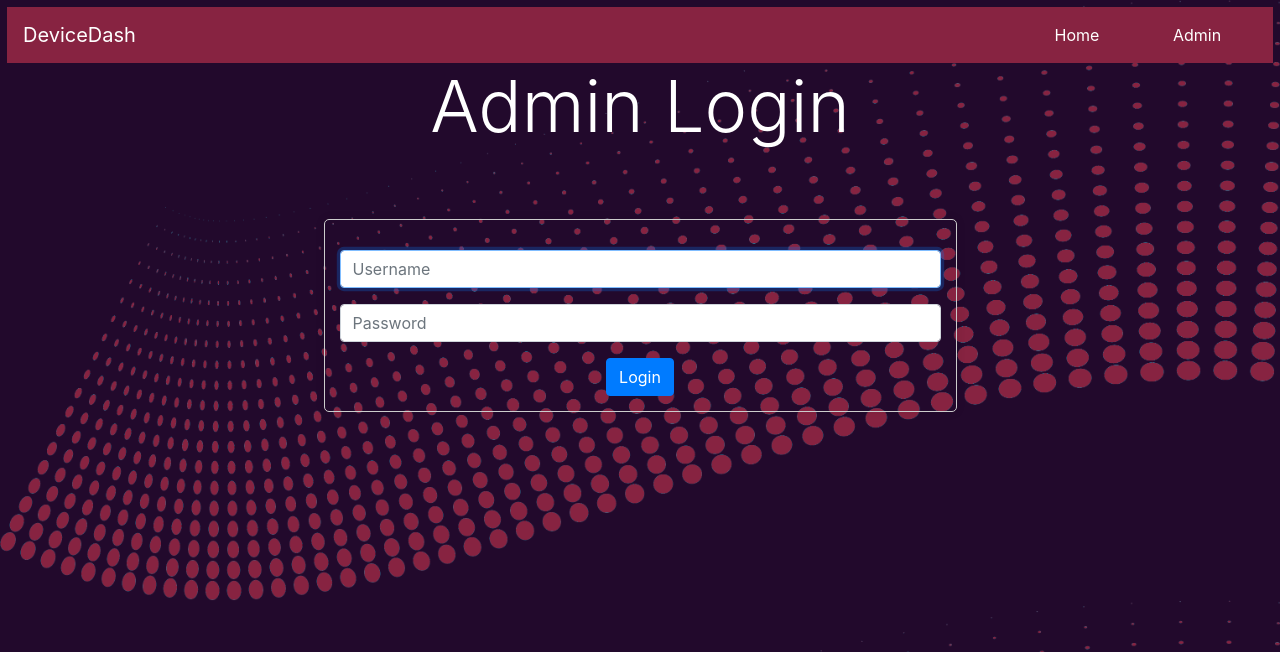
After one commit to akshay-rajan/devicedash, a Django app: template tech/devicedash/templates/devicedash/admin.html in a window 1280 px wide. The commit adds this page. Shown: the top 652 px of the page. Run offline with Django 4.2, Linux system fonts and the light colour scheme; the template is opened without the code that fills it, so the values that code supplies are empty; some libraries are stand-ins or nearby versions.

Commit message:
Add Login

```diff
--- a/tech/devicedash/static/devicedash/styles.css
+++ b/tech/devicedash/static/devicedash/styles.css
@@ -110,26 +110,42 @@ nav {
 }
 
 .main-heading {
-    width: 100%;
+    width: 960px;
     padding: 0%;
     margin:0%;
     padding: 0%
 }
 .main-left {
-    /* float: left; */
     margin-right: 25%;
 }
 .main-right {
     margin:10px;
     margin-left: 30%;
+    text-align: right;
     font-size: 30px;
     font-family:'Gill Sans', 'Gill Sans MT', Calibri, 'Trebuchet MS', sans-serif;
-    /* float: right; */
+    width: 500px;
 }
 .description {
+    margin-top: 60px;
     text-align: center;
     font-size: larger;
     font-family:'Gill Sans', 'Gill Sans MT', Calibri, 'Trebuchet MS', sans-serif;
+    background-color: rgba(190, 49, 68, 0.5);
+}
+
+.login-form {
+    margin-left: 25%;
+    margin-top: 70px;
+    width: 50%;
+    padding: 15px;
+    border: 1px solid #ccc;
+    border-radius: 5px;
+    box-shadow: 0 0 10px rgba(0, 0, 0, 0.1);
+}
+
+.login-form form {
+    margin-top: 15px;
 }
 
 /* .qs {
--- /dev/null
+++ b/tech/devicedash/templates/devicedash/admin.html
@@ -0,0 +1,24 @@
+{% extends 'devicedash/layout.html' %}
+{% load static %}
+{% block script %}
+    <script src=""></script>
+{% endblock %}
+{% block body %}
+
+<h1 class="display-3 text-center">Admin Login</h1>
+<div class="">
+    <div class="login-form form-group text-center" id="search">
+        <form action="{% url 'add' %}" method="post">
+            {% csrf_token %}
+            <div class="form-group">
+                <input autofocus class="form-control" type="text" name="username" placeholder="Username" required>
+            </div>
+            <div class="form-group">
+                <input class="form-control" type="password" name="password" placeholder="Password" required>
+            </div>
+            <input class="btn btn-primary" type="submit" value="Login">
+        </form>
+    </div>
+</div>
+
+{% endblock %}
--- a/tech/devicedash/templates/devicedash/index.html
+++ b/tech/devicedash/templates/devicedash/index.html
@@ -1,10 +1,9 @@
 {% extends 'devicedash/layout.html' %}
 {% load static %}
-{% block body %}
 {% block script %}
     <script src="{% static 'devicedash/index.js' %}"></script>
 {% endblock %}
-
+{% block body %}
 <div class="container main-heading">
     <div class="main-left">
         <h1 class="display-1">DeviceDash</h1>
--- a/tech/devicedash/templates/devicedash/layout.html
+++ b/tech/devicedash/templates/devicedash/layout.html
@@ -25,9 +25,15 @@
                 <li class="nav-item">
                   <a class="nav-link active" href="{% url 'index' %}">Home</a>
                 </li>
-                <li class="nav-item">
-                  <a class="nav-link active" href="#">Admin</a>
-                </li>
+                {% if user.is_authenticated %}
+                  <li class="nav-item">
+                    <a class="nav-link active" href="{% url 'logout_view' %}">Logout</a>
+                  </li>
+                {% else %}
+                  <li class="nav-item">
+                    <a class="nav-link active" href="{% url 'admin' %}">Admin</a>
+                  </li>
+                {% endif %}
               </ul>
             </div>
           </nav>
--- a/tech/devicedash/urls.py
+++ b/tech/devicedash/urls.py
@@ -7,6 +7,9 @@ from . import views
 urlpatterns = [
     path("", views.index, name="index"),
     path("find", views.find, name="find"),
+    path("admin", views.admin, name="admin"),
+    path("add", views.add, name="add"),
+    path("logout_view", views.logout_view, name="logout_view"),
     path("find/<str:id>", views.viewPhone, name="viewPhone")
 ]
 urlpatterns += static(settings.MEDIA_URL, document_root=settings.MEDIA_ROOT)
```
Also changed, not shown: tech/devicedash/templates/devicedash/add.html (added, +21 -0 lines), tech/devicedash/views.py (+31 -25 lines), tech/db.sqlite3.
